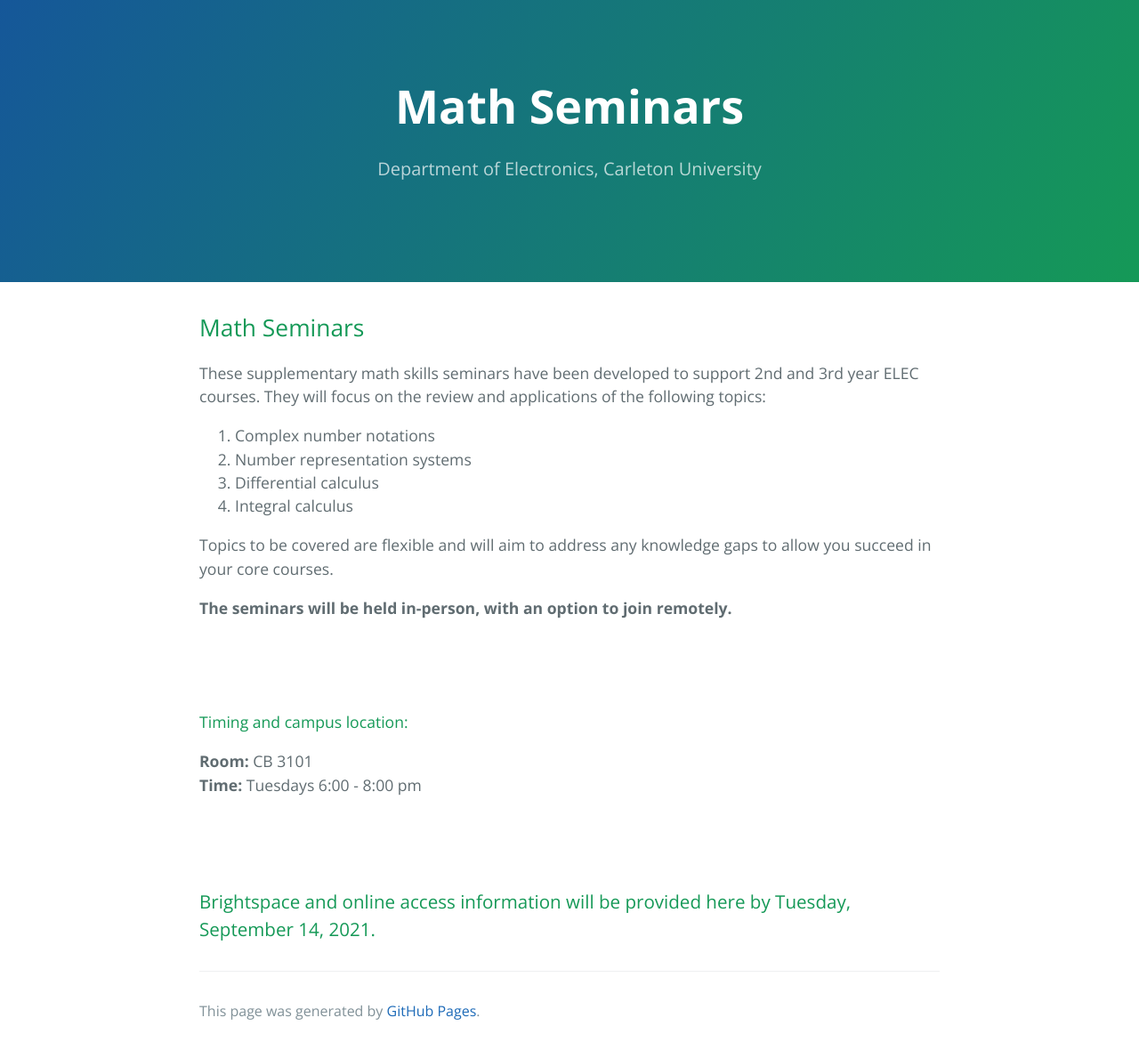
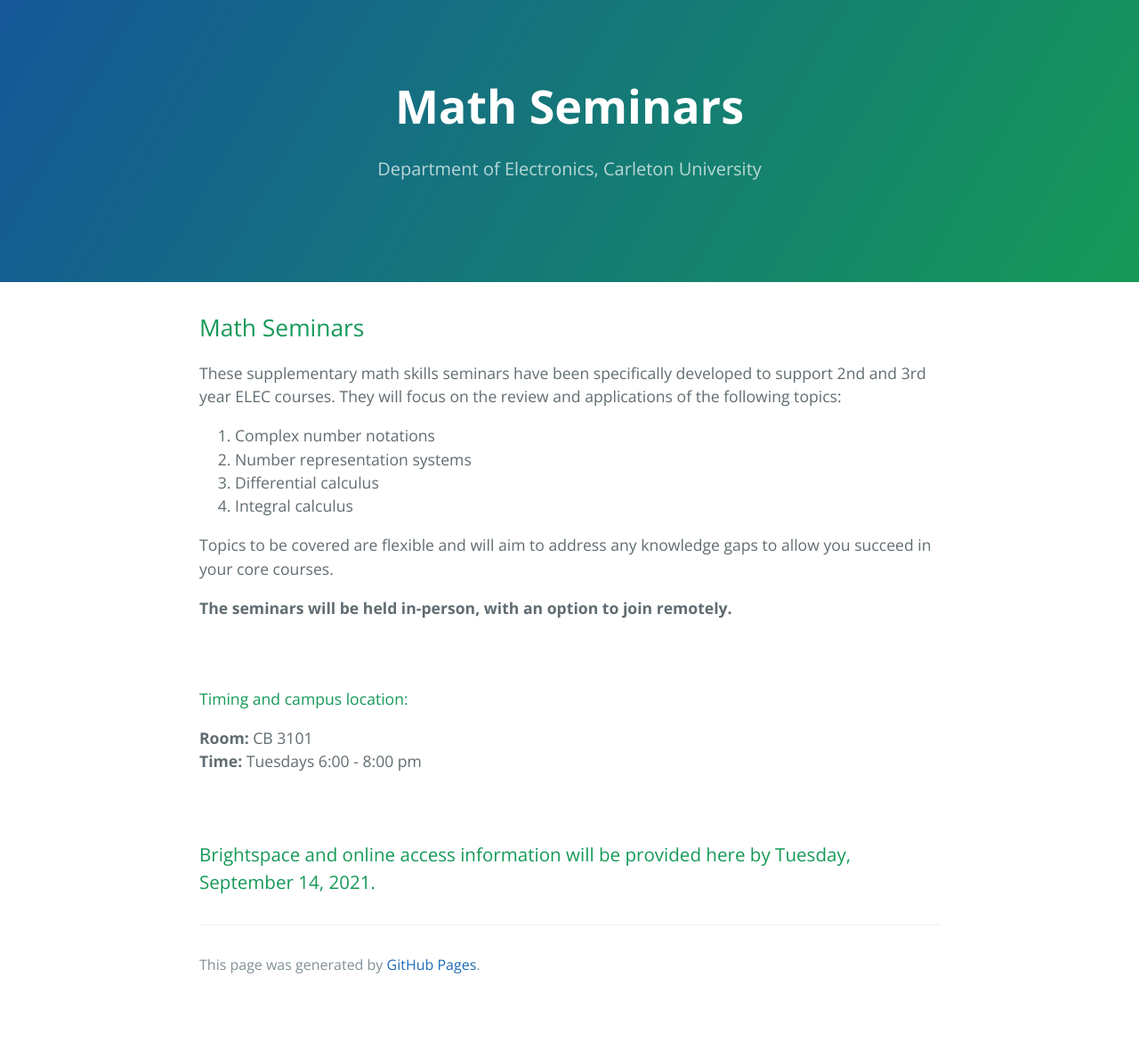
Before and after one commit to kseniayadav/kseniayadav.github.io, a Jekyll site: the page built from index.md, in a window 1280 px wide. Shown: the whole page at 89% size. Built offline with Jekyll 4.4.1, drawn with Linux system fonts in a browser that asks for light colours; our own code applies the rules of GitHub Pages for plain Markdown files; after the commit the page ends 1128 px from its top, so only the background shows below that.

Commit message:
more changes

```diff
--- a/index.md
+++ b/index.md
@@ -4,7 +4,7 @@ layout: default
 
 ## Math Seminars
 
-These supplementary math skills seminars have been developed to support 2nd and 3rd year ELEC courses. They will focus on the review and applications of the following topics:
+These supplementary math skills seminars have been specifically developed to support 2nd and 3rd year ELEC courses. They will focus on the review and applications of the following topics:
 
 1.  Complex number notations
 2.  Number representation systems
@@ -15,11 +15,11 @@ Topics to be covered are flexible and will aim to address any knowledge gaps to
 
 **The seminars will be held in-person, with an option to join remotely.**
 
-<br/><br/>
+<br/>
 #### Timing and campus location:
 
 **Room:** CB 3101<br/>
 **Time:** Tuesdays 6:00 - 8:00 pm
 
-<br/><br/>
+<br/>
 ### Brightspace and online access information will be provided here by Tuesday, September 14, 2021.
```
